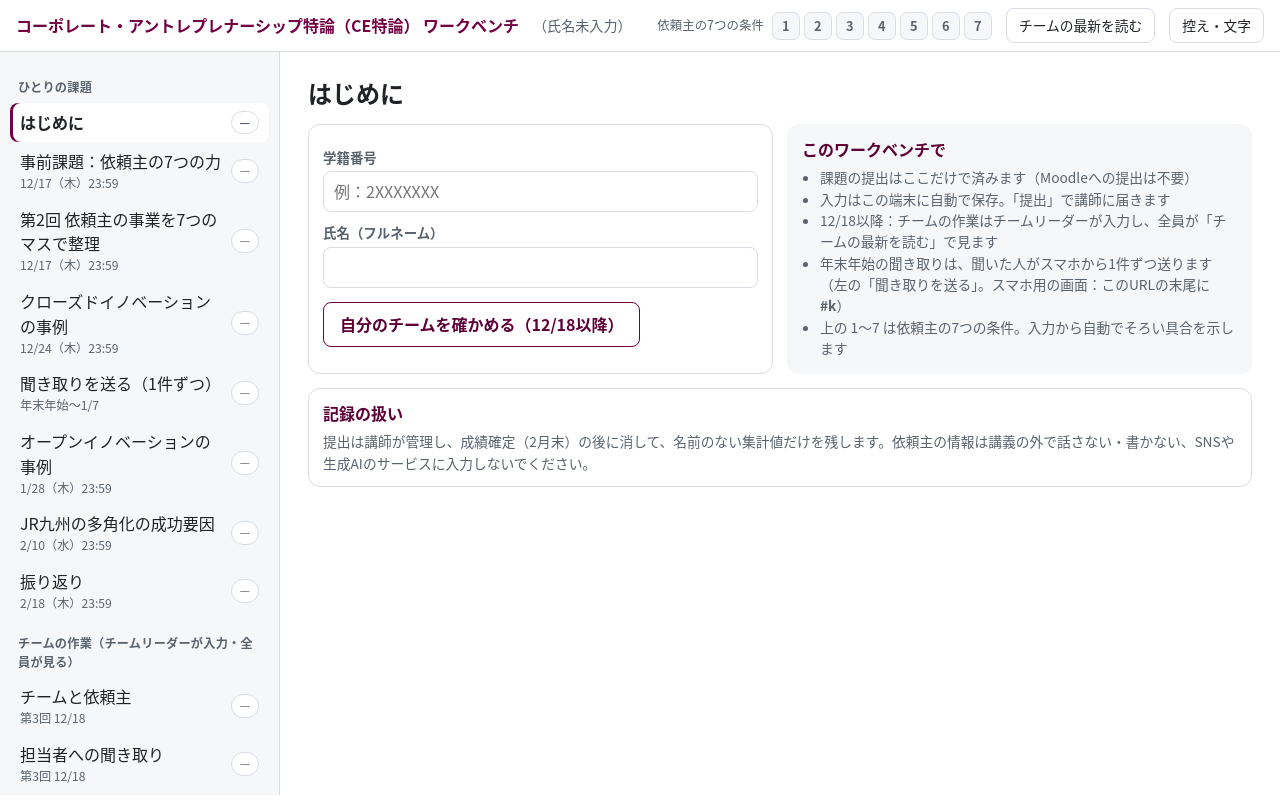
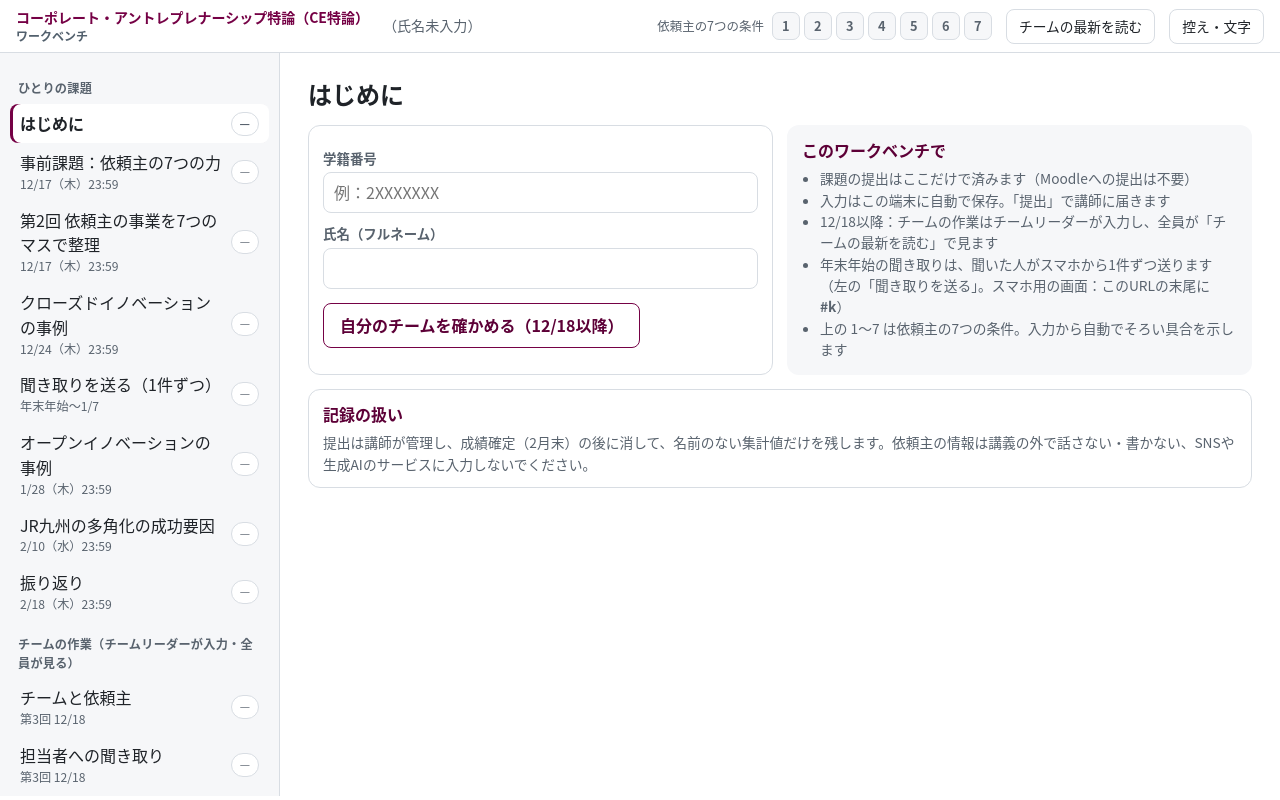
Before and after one commit to masatakasugimoto1031-cmyk/ce2026, a plain HTML site: page index.html in a window 1280 px wide. Drawn offline with Linux system fonts and the light colour scheme.

Commit message:
Add files via upload

```diff
--- a/index.html
+++ b/index.html
@@ -14,7 +14,7 @@ html,body{margin:0;height:100%}
 body{font-family:"Hiragino Sans","Hiragino Kaku Gothic ProN","Noto Sans JP","Noto Sans CJK JP","Yu Gothic UI",sans-serif;font-size:var(--fs);color:var(--ink);line-height:1.55;background:#fff}
 button,input,textarea,select{font:inherit;color:inherit}
 header{position:sticky;top:0;z-index:5;background:#fff;border-bottom:1px solid var(--line);display:flex;align-items:center;gap:14px;padding:8px 16px;flex-wrap:wrap}
-.brand{font-weight:800;color:var(--ac)}
+.brand{font-weight:800;color:var(--ac);font-size:14px;line-height:1.3}.brand small{font-size:12px;color:var(--mut,#52606d);font-weight:600}
 .who{color:var(--sub);font-size:.88em}
 .conds{display:flex;gap:4px;margin-left:auto;align-items:center}
 .conds span.l{font-size:.78em;color:var(--sub);margin-right:4px}
@@ -190,7 +190,7 @@ function render(){document.documentElement.classList.toggle('big',!!S.big);
  const sec=SEC.find(s=>s.id===S.sec)||SEC[0];const ca=condAuto();let g='';
  const nav=SEC.map(s=>{const h=s.g!==g?`<div class="grp">${s.g}</div>`:'';g=s.g;const st=s.st();return h+`<button class="it ${s.id===sec.id?'on':''}" data-go="${s.id}"><span>${s.t}<small>${s.d}</small></span><span class="st ${st}">${st==='sent'?'提出済み':st==='done'?'記入中':'—'}</span></button>`;}).join('');
  const team=sec.id.startsWith('t_');
- $('app').innerHTML=`<header><span class="brand">コーポレート・アントレプレナーシップ特論（CE特論） ワークベンチ</span><span class="who">${S.me.name?esc(S.me.name):'（氏名未入力）'}${S.mine?`｜チーム${esc(S.mine.team)}・${esc(S.mine.company||'')}・${esc(S.mine.role)}`:''}</span>
+ $('app').innerHTML=`<header><span class="brand">コーポレート・アントレプレナーシップ特論（CE特論）<br><small>ワークベンチ</small></span><span class="who">${S.me.name?esc(S.me.name):'（氏名未入力）'}${S.mine?`｜チーム${esc(S.mine.team)}・${esc(S.mine.company||'')}・${esc(S.mine.role)}`:''}</span>
  <span class="conds"><span class="l">依頼主の7つの条件</span>${ca.map((v,i)=>`<span class="cd ${v?'on':''}" title="${esc(COND[i])}">${i+1}</span>`).join('')}</span>
  <button class="hbtn" data-act="pull">チームの最新を読む</button>${isRec()?`<button class="hbtn p" data-act="push" title="いまの入力をメンバーに共有します（提出は各画面のボタン）">メンバーに共有</button>`:''}<button class="hbtn" data-act="menu">控え・文字</button></header>
  <div class="wrap"><nav class="side">${nav}<p class="note" style="margin:16px 8px">画面の版：${esc(CFG.version)}${CFG.endpoint?'':'<br><span class="warn">受け口が未設定（提出はできません）</span>'}</p></nav>
```
